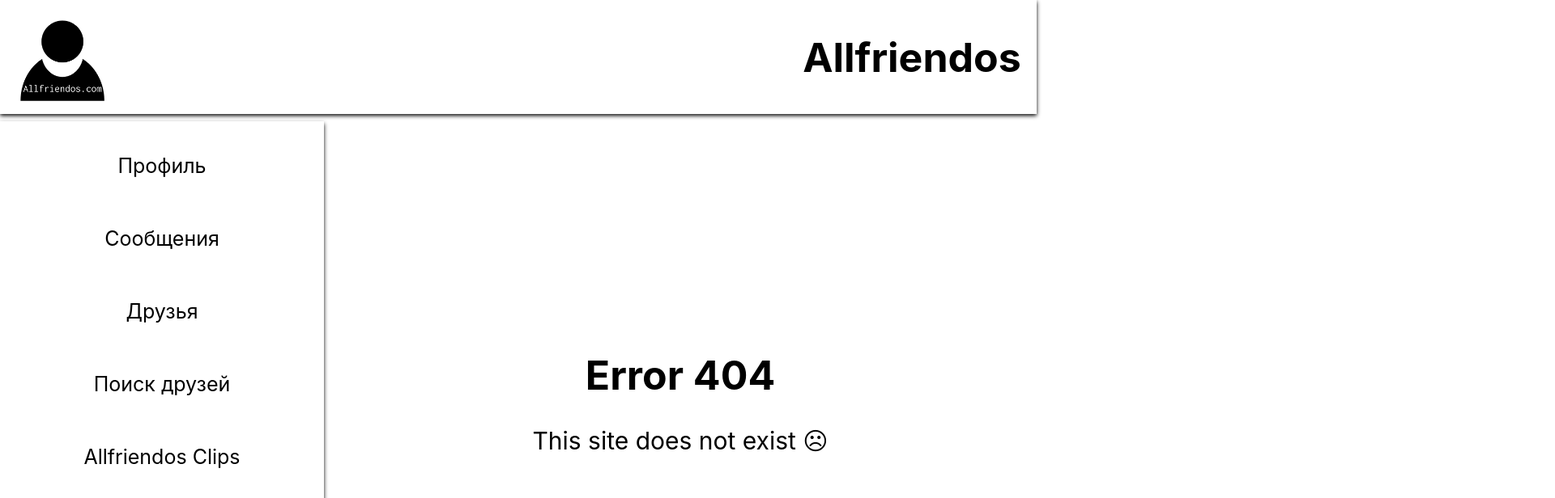
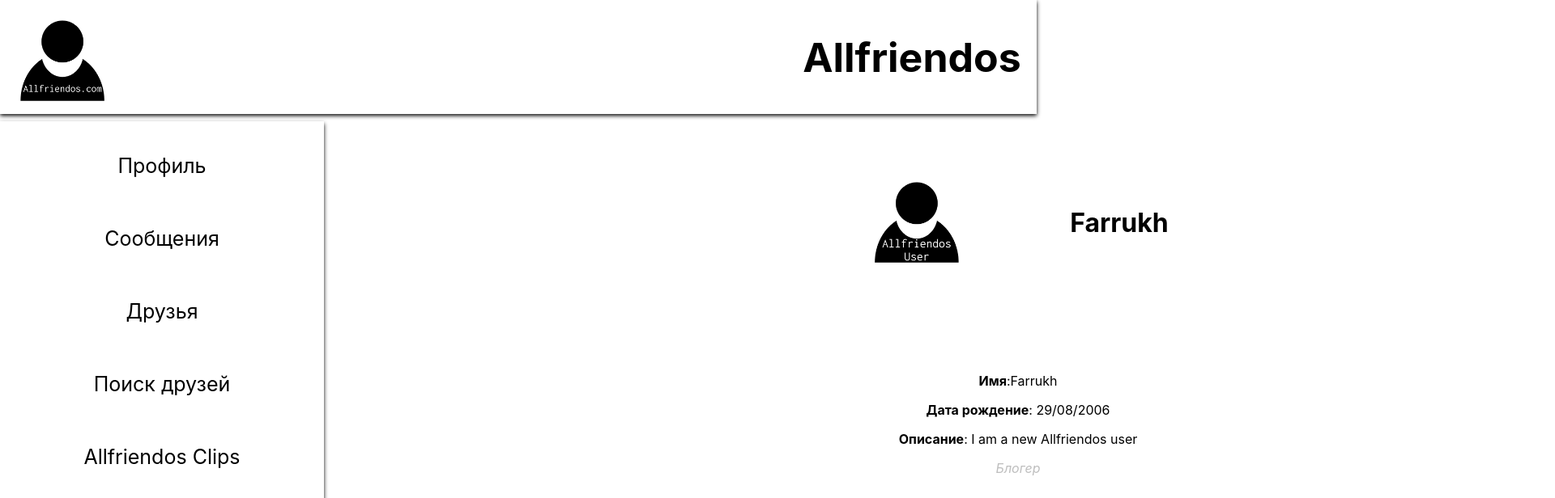
Before and after one commit to FarrukhGames/Alfriendos, a React (Create React App) app: page /Farrukh in a window 1280 px wide. Before the commit this address had no page. Shown: the top 616 px of the page at 81% size, 1920 px wide, since content can reach past the window. Built offline with nearby package versions, Linux system fonts and the light colour scheme.

Commit message:
Добавил ссылку на друзей через Params и сделал отдельную страницу для друга

```diff
--- a/src/App.css
+++ b/src/App.css
@@ -162,6 +162,11 @@
 	grid-template-rows: 250px 250px;
 }
 
+.friend-page .profile-info {
+    margin: 0px 607px;
+    margin-bottom: 0px;
+}
+
 .user {
 	grid-column: 1/3;
 }
@@ -239,12 +244,10 @@
 }
 
 .active {
-    color: white;
     background-color: #c3bfbf;
 }
 
 .active:hover {
-    color: white;
     background-color: #c3bfbf;
 }
 
--- a/src/App.jsx
+++ b/src/App.jsx
@@ -8,6 +8,7 @@
 import FindFriends from './components/FindFriends';
 import Counter from './components/Counter';
 import Gallery from './components/Gallery';
+import FriendPage from './components/FriendPage';
 import {Route, Routes} from 'react-router-dom';
 
 const App = (props) => {
@@ -27,6 +28,7 @@
           <Route path="/findFriends" element={<FindFriends/>}/>
           <Route path="/counter" element={<Counter/>}/>
           <Route path="/gallery" element={<Gallery/>}/>
+          <Route path="/:friendPage" element={<FriendPage/>}/>
           <Route path="/*" element={<Error/>}/>
         </Routes>
       </main>
--- a/src/components/Friend.js
+++ b/src/components/Friend.js
@@ -1,8 +1,13 @@
+import {NavLink} from 'react-router-dom';
+let nav;
 const Friend = (props) => {
+    nav = "/" + props.userName;
     return (
         <div className="friend">
-            <img className="publication-user-photo" src={props.img} alt="Пользователь"/>
-            <p>{props.userName ? props.userName : "user"}</p>
+            <NavLink to={nav}>
+                <img className="publication-user-photo" src={props.img} alt="Пользователь"/>
+                <p>{props.userName ? props.userName : "user"}</p>
+            </NavLink>
         </div>
     );
 }
--- /dev/null
+++ b/src/components/FriendPage.js
@@ -0,0 +1,21 @@
+import photo from '../images/profilimage.png';
+import {useParams} from 'react-router-dom';
+const FriendPage = (props) => {
+    let params = useParams();
+    return (
+        <div className="friend-page">
+            <div className="profile-info">
+                <img className="photo" src={photo}/>
+                <h1 className="name">{params.friendPage}</h1>
+                <div className="user">
+                    <p><b>Имя</b>:{params.friendPage}</p>
+                    <p><b>Дата рождение</b>: 29/08/2006</p>
+                    <p><b>Описание</b>: I am a new Allfriendos user</p>
+                    <p className="biography">Блогер</p>
+                </div>
+            </div>
+        </div>
+    );
+}
+
+export default FriendPage;
--- a/src/components/Gallery.js
+++ b/src/components/Gallery.js
@@ -11,16 +11,16 @@
 const Gallery = (props) => {
     return (
         <div className="gallery">
-            <img class="aurora" src={Aurora}/>
-            <img class="pp" src={PoppyPlaytime}/>
-            <img class="bs" src={BrawlStars}/>
-            <img class="gta" src={GTA}/>
-            <img class="sonic" src={SonicEYX}/>
-            <img class="roblox" src={Roblox}/>
-            <img class="minecraft" src={Minecraft}/>
-            <img class="fnaf" src={Fnaf}/>
-            <img class="csgo" src={Csgo}/>
-            <img class="c3" src={Cossacks3}/>
+            <img className="aurora" src={Aurora}/>
+            <img className="pp" src={PoppyPlaytime}/>
+            <img className="bs" src={BrawlStars}/>
+            <img className="gta" src={GTA}/>
+            <img className="sonic" src={SonicEYX}/>
+            <img className="roblox" src={Roblox}/>
+            <img className="minecraft" src={Minecraft}/>
+            <img className="fnaf" src={Fnaf}/>
+            <img className="csgo" src={Csgo}/>
+            <img className="c3" src={Cossacks3}/>
         </div>
     );
 }
```
Also changed, not shown: 1 other file (tests, documents, lock files or other folders).
